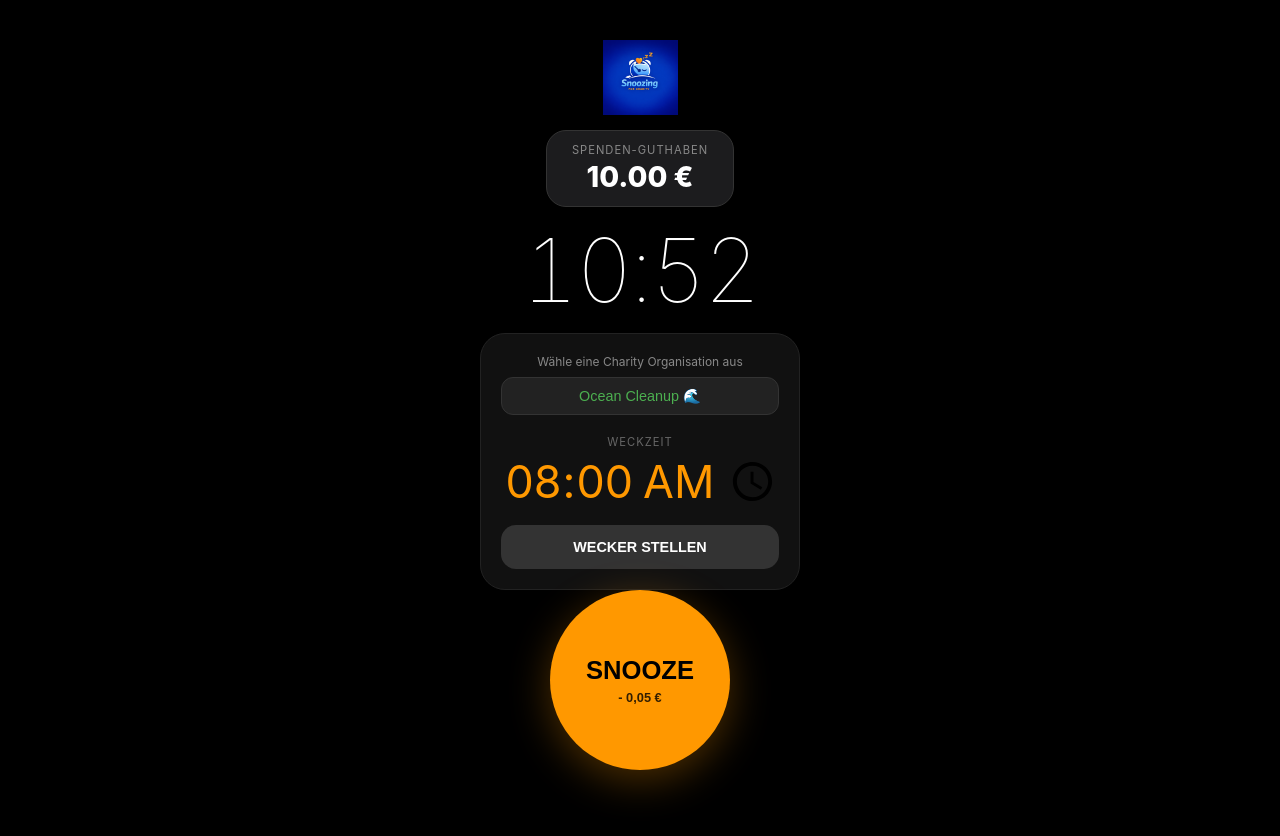
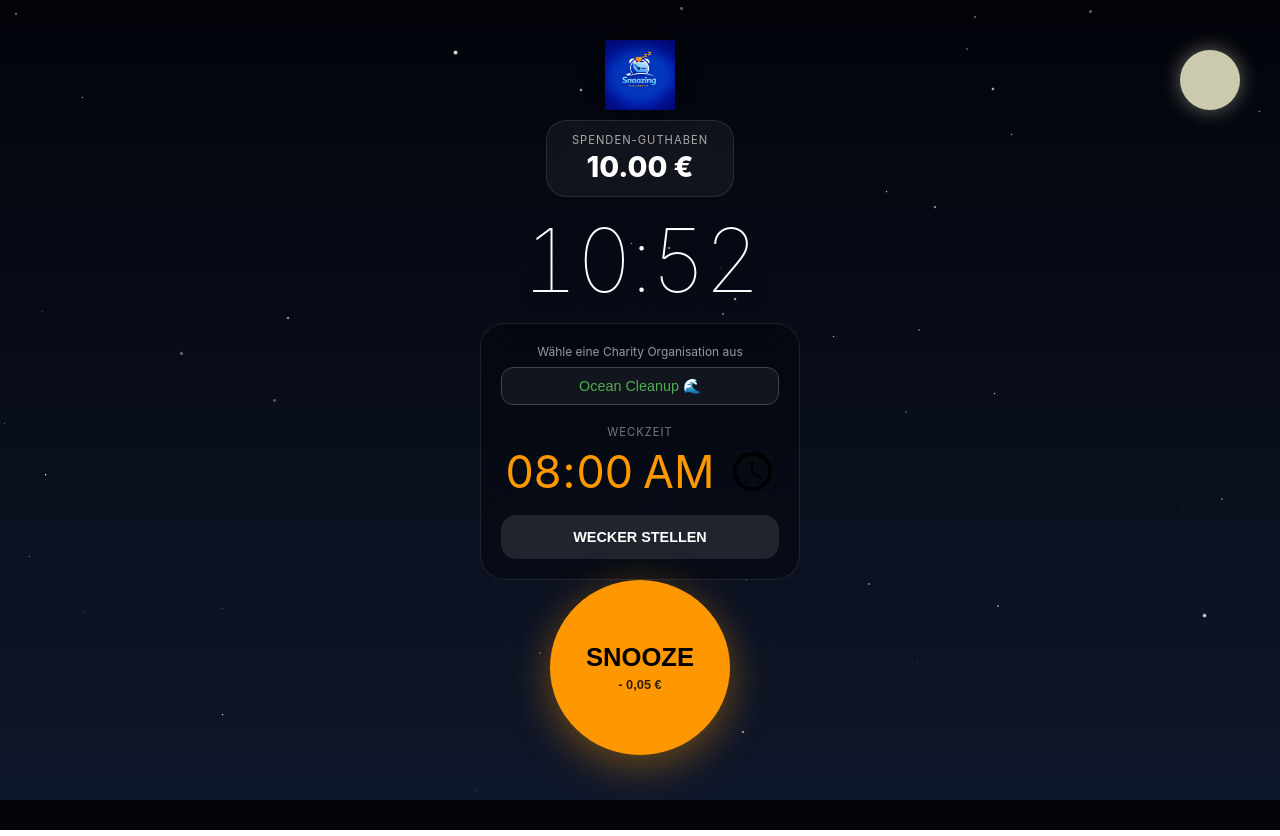
Before and after one commit to fwichelmann/snoozing-for-charity, a plain HTML site: page index.html in a window 1280 px wide. Drawn offline with Linux system fonts and the light colour scheme.

Commit message:
Update index.html

```diff
--- a/index.html
+++ b/index.html
@@ -5,207 +5,108 @@
     <meta name="viewport" content="width=device-width, initial-scale=1.0, maximum-scale=1.0, user-scalable=no, viewport-fit=cover">
     <title>Snooze for Charity</title>
 
-    <!-- App-Optimierungen für das Handy -->
+    <link rel="apple-touch-icon" href="assets/icon.png">
+    <link rel="icon" type="image/png" href="assets/icon.png">
     <meta name="apple-mobile-web-app-capable" content="yes">
     <meta name="apple-mobile-web-app-status-bar-style" content="black-translucent">
     <meta name="apple-mobile-web-app-title" content="Snooze4Charity">
-    <link rel="apple-touch-icon" href="assets/icon.png">
-    <link rel="icon" type="image/png" href="assets/icon.png">
+
+    <script src="https://cdn.jsdelivr.net"></script>
 
     <style>
         :root {
             --orange: #ff9800;
             --red: #ff3b30;
-            --bg: #000;
+            --bg-dark: #02040a;
+            --bg-light: #0f172a;
             --green: #4caf50;
-            --card: #1c1c1e;
+            --card: rgba(255, 255, 255, 0.05);
         }
 
         * { box-sizing: border-box; -webkit-tap-highlight-color: transparent; }
 
         body {
-            background-color: var(--bg);
+            background: linear-gradient(180deg, var(--bg-dark) 0%, var(--bg-light) 100%);
             color: #fff;
             font-family: -apple-system, system-ui, sans-serif;
-            margin: 0;
-            height: 100vh;
-            display: flex;
-            flex-direction: column;
-            align-items: center;
-            justify-content: space-between;
-            padding: 40px 20px;
-            transition: background 0.5s;
-            overflow: hidden;
+            margin: 0; height: 100vh; display: flex;
+            flex-direction: column; align-items: center;
+            justify-content: space-between; padding: 40px 20px;
+            transition: background 1s ease; overflow: hidden;
+            position: relative;
         }
 
-        .header {
-            text-align: center;
-            width: 100%;
-            display: flex;
-            flex-direction: column;
-            align-items: center;
+        /* Sterne-Hintergrund */
+        #stars-container {
+            position: absolute; top: 0; left: 0; width: 100%; height: 100%;
+            pointer-events: none; z-index: 0;
+        }
+        .star {
+            position: absolute; background: white; border-radius: 50%;
+            opacity: 0.5; animation: twinkle var(--duration) infinite ease-in-out;
+        }
+        @keyframes twinkle { 0%, 100% { opacity: 0.3; transform: scale(1); } 50% { opacity: 1; transform: scale(1.2); } }
+
+        /* Mond */
+        .moon {
+            position: absolute; top: 50px; right: 40px; width: 60px; height: 60px;
+            background: #fefcd7; border-radius: 50%;
+            box-shadow: 0 0 20px rgba(254, 252, 215, 0.5);
+            z-index: 0; opacity: 0.8;
         }
 
-        .logo { height: 75px; margin-bottom: 15px; }
+        .header, #live-clock, .alarm-box, .controls-container { position: relative; z-index: 1; }
 
-        /* Guthaben-Anzeige */
+        .header { text-align: center; width: 100%; display: flex; flex-direction: column; align-items: center; }
+        .logo { height: 70px; margin-bottom: 10px; filter: drop-shadow(0 0 10px rgba(0,0,0,0.5)); }
+
         .balance-card {
-            background: var(--card);
-            padding: 12px 25px;
-            border-radius: 20px;
-            border: 1px solid #333;
+            background: var(--card); backdrop-filter: blur(10px);
+            padding: 12px 25px; border-radius: 20px; border: 1px solid rgba(255,255,255,0.1);
         }
-        .balance-label {
-            font-size: 0.7rem;
-            color: #888;
-            text-transform: uppercase;
-            letter-spacing: 1px;
-            display: block;
-            margin-bottom: 2px;
-        }
+        .balance-label { font-size: 0.7rem; color: #aaa; text-transform: uppercase; letter-spacing: 1px; display: block; margin-bottom: 2px; }
         #balance { font-size: 1.8rem; font-weight: 800; color: #fff; }
 
-        /* Live Uhrzeit Berlin */
-        #live-clock {
-            font-size: 5.5rem;
-            font-weight: 100;
-            letter-spacing: -3px;
-            margin: 10px 0;
-            font-variant-numeric: tabular-nums;
+        #live-clock { font-size: 5.5rem; font-weight: 100; letter-spacing: -3px; margin: 10px 0; font-variant-numeric: tabular-nums; text-shadow: 0 0 20px rgba(0,0,0,0.5); }
+
+        .alarm-box {
+            background: rgba(0, 0, 0, 0.3); backdrop-filter: blur(15px);
+            padding: 20px; border-radius: 25px; border: 1px solid rgba(255,255,255,0.1);
+            width: 100%; max-width: 320px; text-align: center;
         }
+        .section-label { font-size: 0.75rem; color: #999; margin-bottom: 8px; display: block; }
+        .charity-picker { width: 100%; background: rgba(255,255,255,0.05); border: 1px solid #444; color: var(--green); padding: 10px; border-radius: 12px; font-size: 0.9rem; margin-bottom: 20px; outline: none; appearance: none; text-align: center; }
+        .alarm-label { font-size: 0.7rem; color: #777; text-transform: uppercase; letter-spacing: 1px; margin-bottom: 5px; }
+        #alarm-time { background: transparent; border: none; color: var(--orange); font-size: 2.8rem; font-family: inherit; text-align: center; outline: none; width: 100%; }
 
-        /* Wecker-Einstellung Box */
-        .alarm-box {
-            background: #111;
-            padding: 20px;
-            border-radius: 25px;
-            border: 1px solid #222;
-            width: 100%;
-            max-width: 320px;
-            text-align: center;
-        }
+        .set-alarm-btn { background: rgba(255,255,255,0.1); color: #fff; border: none; padding: 14px; border-radius: 15px; margin-top: 15px; width: 100%; font-weight: bold; font-size: 0.9rem; cursor: pointer; transition: all 0.3s; }
+        .set-alarm-btn.active { background: var(--green); color: #000; }
 
-        .section-label {
-            font-size: 0.75rem;
-            color: #888;
-            margin-bottom: 8px;
-            display: block;
-            text-transform: none;
-        }
-
-        .charity-picker {
-            width: 100%;
-            background: #222;
-            border: 1px solid #333;
-            color: var(--green);
-            padding: 10px;
-            border-radius: 12px;
-            font-size: 0.9rem;
-            margin-bottom: 20px;
-            outline: none;
-            appearance: none;
-            text-align: center;
-        }
-
-        .alarm-label {
-            font-size: 0.7rem;
-            color: #666;
-            text-transform: uppercase;
-            letter-spacing: 1px;
-            margin-bottom: 5px;
-        }
-
-        #alarm-time {
-            background: transparent;
-            border: none;
-            color: var(--orange);
-            font-size: 2.8rem;
-            font-family: inherit;
-            text-align: center;
-            outline: none;
-            width: 100%;
-        }
-
-        .set-alarm-btn {
-            background: #333;
-            color: #fff;
-            border: none;
-            padding: 14px;
-            border-radius: 15px;
-            margin-top: 15px;
-            width: 100%;
-            font-weight: bold;
-            font-size: 0.9rem;
-            cursor: pointer;
-            transition: all 0.3s;
-        }
-        .set-alarm-btn.active {
-            background: var(--green);
-            color: #000;
-        }
-
-        /* Snooze & Stop Bereich */
-        .controls-container {
-            display: flex;
-            flex-direction: column;
-            align-items: center;
-            margin-bottom: 20px;
-        }
+        .controls-container { display: flex; flex-direction: column; align-items: center; margin-bottom: 20px; min-height: 250px; justify-content: center; }
 
         .snooze-btn {
-            width: 180px;
-            height: 180px;
-            border-radius: 50%;
-            background: var(--orange);
-            border: none;
-            color: #000;
-            font-size: 1.6rem;
-            font-weight: 900;
-            cursor: pointer;
-            box-shadow: 0 10px 40px rgba(255,152,0,0.3);
-            display: flex;
-            flex-direction: column;
-            align-items: center;
-            justify-content: center;
-            transition: transform 0.1s;
+            width: 180px; height: 180px; border-radius: 50%;
+            background: var(--orange); border: none; color: #000;
+            font-size: 1.6rem; font-weight: 900; cursor: pointer;
+            box-shadow: 0 10px 40px rgba(255,152,0,0.4);
+            display: flex; flex-direction: column; align-items: center; justify-content: center; transition: transform 0.1s;
         }
         .snooze-btn:active { transform: scale(0.94); }
         .snooze-btn small { font-size: 0.8rem; margin-top: 5px; opacity: 0.8; }
 
-        .stop-alarm-btn {
-            background: transparent;
-            color: #555;
-            border: 1px solid #333;
-            padding: 12px 25px;
-            border-radius: 30px;
-            margin-top: 25px;
-            font-size: 0.85rem;
-            cursor: pointer;
-            transition: all 0.3s;
-            opacity: 0;
-            pointer-events: none;
-        }
+        .stop-alarm-btn { background: rgba(255,255,255,0.1); color: #fff; border: 1px solid rgba(255,255,255,0.2); padding: 15px 40px; border-radius: 30px; margin-top: 25px; font-size: 1rem; font-weight: 600; cursor: pointer; transition: all 0.3s; opacity: 0; pointer-events: none; }
 
-        body.alarm-active .stop-alarm-btn,
-        body.has-snoozed .stop-alarm-btn {
-            opacity: 1;
-            pointer-events: auto;
-            color: #fff;
-            border-color: #fff;
-        }
+        body.alarm-active .stop-alarm-btn, body.has-snoozed .stop-alarm-btn { opacity: 1; pointer-events: auto; border-color: #fff; background: rgba(255,255,255,0.2); }
 
-        body.alarm-active {
-            background-color: var(--red);
-            animation: flash 1s infinite;
-        }
-
-        @keyframes flash {
-            0%, 100% { background: #600; }
-            50% { background: #b00; }
-        }
+        /* Alarm-Modus Hintergrund */
+        body.alarm-active { background: linear-gradient(180deg, #600 0%, #b00 100%); animation: flash 1s infinite; }
+        @keyframes flash { 0%, 100% { filter: brightness(1); } 50% { filter: brightness(1.3); } }
     </style>
 </head>
 <body>
+
+    <div id="stars-container"></div>
+    <div class="moon"></div>
 
     <div class="header">
         <img src="assets/logo.png" class="logo" alt="Logo">
@@ -215,7 +116,6 @@
         </div>
     </div>
 
-    <!-- Live Uhrzeit Berlin -->
     <div id="live-clock">00:00</div>
 
     <div class="alarm-box">
@@ -226,10 +126,8 @@
             <option>Tierheim Berlin 🐾</option>
             <option>Kinderhilfe e.V. 🧸</option>
         </select>
-
         <div class="alarm-label">Weckzeit</div>
         <input type="time" id="alarm-time" value="08:00">
-
         <button id="set-btn" class="set-alarm-btn" onclick="setAlarm()">WECKER STELLEN</button>
     </div>
 
@@ -238,20 +136,27 @@
         <button id="stop-btn" class="stop-alarm-btn" onclick="stopAlarm()">ICH BIN WACH</button>
     </div>
 
-    <!-- Alarm Sound -->
     <audio id="alarm-sound" loop preload="auto">
         <source src="assets/alarm.mp3" type="audio/mpeg">
     </audio>
 
     <script>
-        let guthaben = localStorage.getItem('snooze_balance');
-        if (guthaben === null) {
-            guthaben = 10.00;
-            localStorage.setItem('snooze_balance', guthaben);
-        } else {
-            guthaben = parseFloat(guthaben);
+        // Sterne generieren
+        const container = document.getElementById('stars-container');
+        for (let i = 0; i < 50; i++) {
+            const star = document.createElement('div');
+            star.className = 'star';
+            const size = Math.random() * 3 + 'px';
+            star.style.width = size;
+            star.style.height = size;
+            star.style.left = Math.random() * 100 + '%';
+            star.style.top = Math.random() * 100 + '%';
+            star.style.setProperty('--duration', Math.random() * 3 + 2 + 's');
+            container.appendChild(star);
         }
 
+        let storedBalance = localStorage.getItem('snooze_balance');
+        let guthaben = (storedBalance === null) ? 10.00 : parseFloat(storedBalance);
         let isAlarming = false;
         let alarmSet = false;
         let lastSnoozeMinute = -1;
@@ -262,7 +167,12 @@
         const sound = document.getElementById('alarm-sound');
         const setBtn = document.getElementById('set-btn');
 
-        balanceDisplay.innerText = guthaben.toFixed(2) + " €";
+        function updateUI() {
+            balanceDisplay.innerText = guthaben.toFixed(2) + " €";
+            balanceDisplay.style.color = (guthaben < 1.00) ? "#ff3b30" : "#fff";
+        }
+
+        updateUI();
         alarmInput.value = localStorage.getItem('alarm_time') || "08:00";
         charitySelect.value = localStorage.getItem('selected_charity') || "Ocean Cleanup 🌊";
 
@@ -274,7 +184,6 @@
         function updateClock() {
             const now = new Date();
             document.getElementById('live-clock').innerText = now.toLocaleTimeString('de-DE', { hour: '2-digit', minute: '2-digit' });
-
             if (alarmSet && !isAlarming) {
                 const currentHM = now.getHours().toString().padStart(2, '0') + ":" + now.getMinutes().toString().padStart(2, '0');
                 if (currentHM === alarmInput.value && now.getMinutes() !== lastSnoozeMinute) {
@@ -290,49 +199,40 @@
             saveSettings();
             setBtn.innerText = "WECKER IST GESTELLT ✅";
             setBtn.classList.add('active');
-
-            sound.play().then(() => {
-                sound.pause();
-                sound.currentTime = 0;
-            }).catch(e => console.log("Audio Init"));
+            sound.play().then(() => { sound.pause(); sound.currentTime = 0; }).catch(() => {});
         }
 
         function triggerAlarm() {
             isAlarming = true;
             document.body.classList.add('alarm-active');
             document.body.classList.remove('has-snoozed');
-            sound.play().catch(e => {
-                alert("Bitte Wecker erneut stellen (Browser blockiert Sound)");
-            });
+            sound.play().catch(() => {});
         }
 
         function snooze() {
             if (isAlarming) {
-                guthaben -= 0.05;
-                balanceDisplay.innerText = guthaben.toFixed(2) + " €";
-                localStorage.setItem('snooze_balance', guthaben);
-
+                guthaben = Math.max(0, guthaben - 0.05);
+                localStorage.setItem('snooze_balance', guthaben.toString());
+                updateUI();
                 lastSnoozeMinute = new Date().getMinutes();
                 isAlarming = false;
                 document.body.classList.remove('alarm-active');
                 document.body.classList.add('has-snoozed');
                 sound.pause();
                 sound.currentTime = 0;
-
                 let [h, m] = alarmInput.value.split(':').map(Number);
                 m += 5;
                 if (m >= 60) { m -= 60; h = (h + 1) % 24; }
                 alarmInput.value = h.toString().padStart(2, '0') + ":" + m.toString().padStart(2, '0');
-
                 setAlarm();
             }
         }
 
         function stopAlarm() {
+            confetti({ particleCount: 150, spread: 70, origin: { y: 0.6 }, colors: ['#ff9800', '#ffffff', '#4caf50'] });
             isAlarming = false;
             alarmSet = false;
-            document.body.classList.remove('alarm-active');
-            document.body.classList.remove('has-snoozed');
+            document.body.classList.remove('alarm-active', 'has-snoozed');
             sound.pause();
             sound.currentTime = 0;
             setBtn.innerText = "WECKER STELLEN";
```
